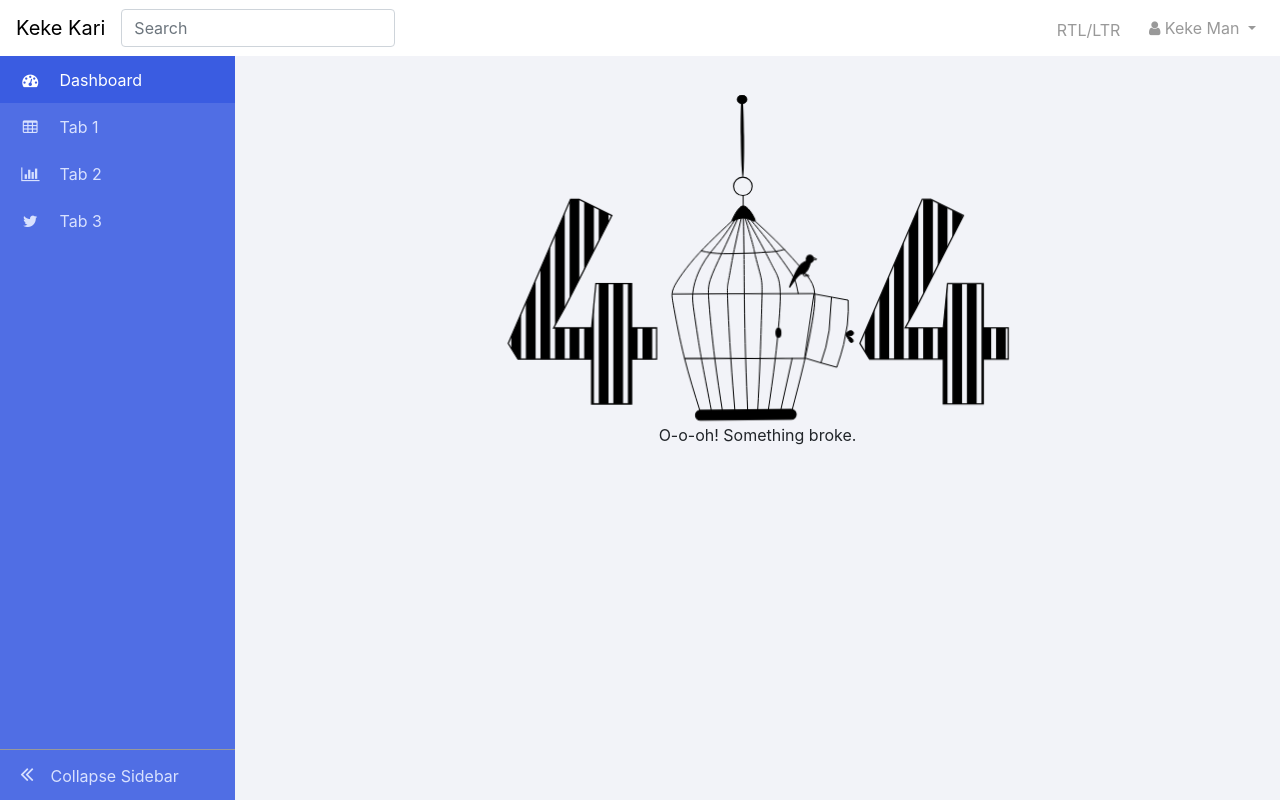
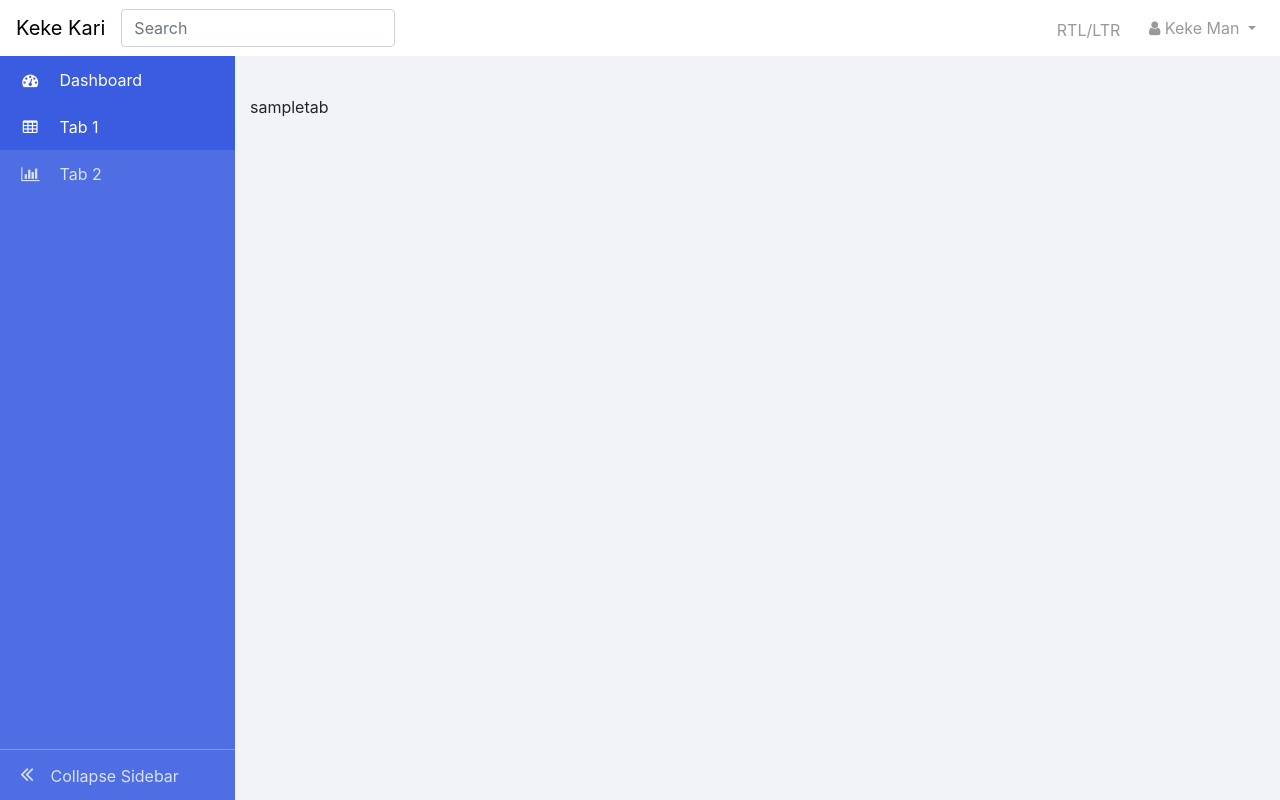
Before and after one commit to jadidihosein68/BasicMicroServiceFriendlyAngularAPP, an Angular app in the folder AngularMicroServiceFriendly/: page /sampletab1 in a window 1280 px wide. Built offline with nearby package versions, Linux system fonts and the light colour scheme.

Commit message:
fix routing

```diff
--- /dev/null
+++ b/AngularMicroServiceFriendly/src/app/components/Tab1/sampletab.component.html
@@ -0,0 +1 @@
+sampletab
--- a/AngularMicroServiceFriendly/src/app/components/core/component/app-side-menu/sidebar.menu.component.html
+++ b/AngularMicroServiceFriendly/src/app/components/core/component/app-side-menu/sidebar.menu.component.html
@@ -4,17 +4,13 @@
       <i class="fa fa-fw fa-dashboard"></i>&nbsp;
       <span>{{ 'Dashboard' }}</span>
     </a>
-    <a [routerLink]="['/managetimeseries']" [routerLinkActive]="['router-link-active']" class="list-group-item">
+    <a [routerLink]="['/sampletab1']" [routerLinkActive]="['router-link-active']" class="list-group-item">
       <i class="fa fa-fw fa-table"></i>&nbsp;
       <span>{{ 'Tab 1' }}</span>
     </a>
-    <a [routerLink]="['/charts']" routerLinkActive="['router-link-active']" class="list-group-item">
+    <a [routerLink]="['/sampletab2']" routerLinkActive="['router-link-active']" class="list-group-item">
       <i class="fa fa-fw fa-bar-chart-o"></i>&nbsp;
       <span>{{ 'Tab 2' }}</span>
-    </a>
-    <a [routerLink]="['/tweets']" [routerLinkActive]="['router-link-active']" class="list-group-item">
-      <i class="fa fab fa-fw fa-twitter"></i>&nbsp;
-      <span>{{ 'Tab 3' }}</span>
     </a>
 
     <div class="header-fields">
```
Also changed, not shown: AngularMicroServiceFriendly/src/app/app.module.ts (+6 -3 lines), AngularMicroServiceFriendly/src/app/components/Tab1/sampletab.component.module.ts (added, +16 -0 lines), AngularMicroServiceFriendly/src/app/components/Tab1/sampletab.component.ts (added, +10 -0 lines), AngularMicroServiceFriendly/src/app/components/Tab1/sampletab.component.scss (added).
